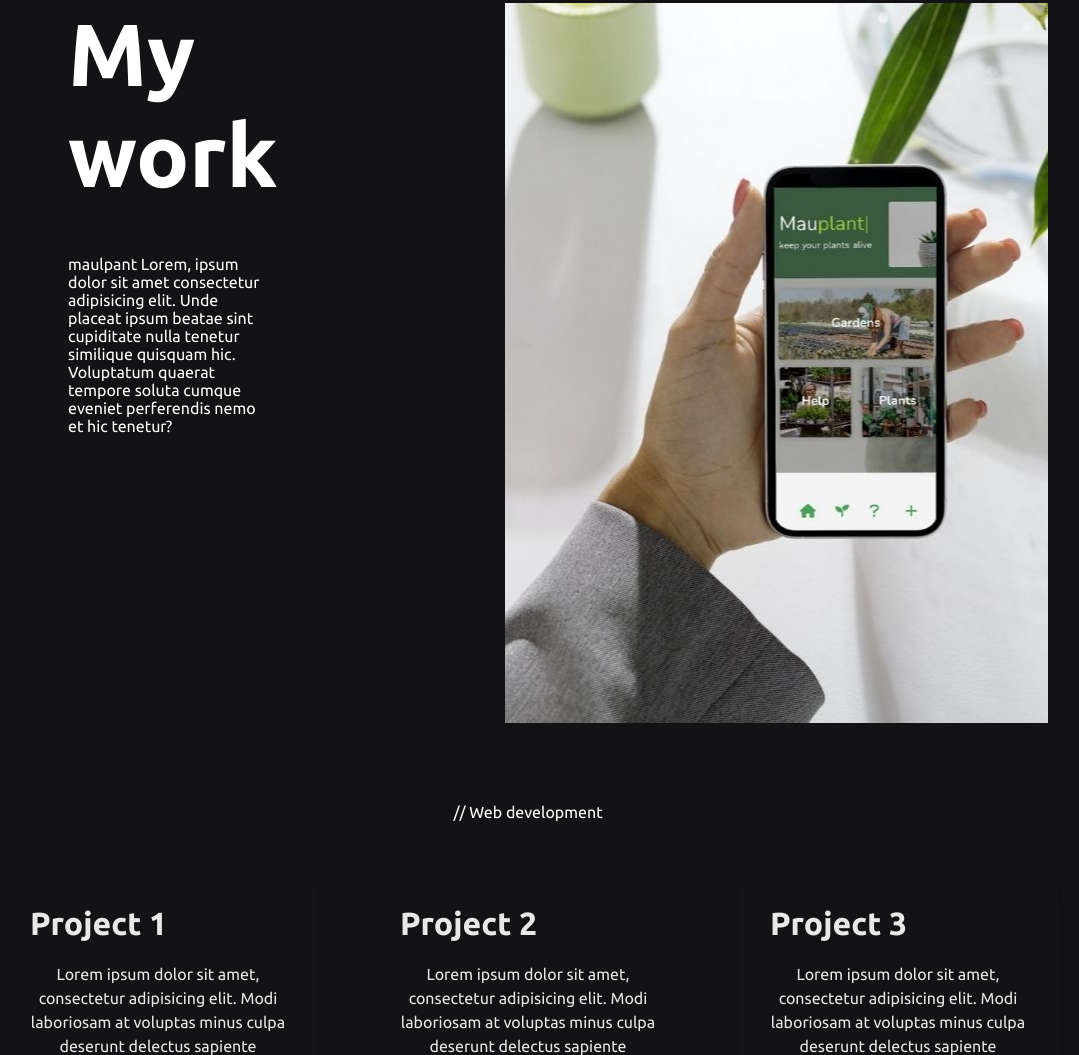
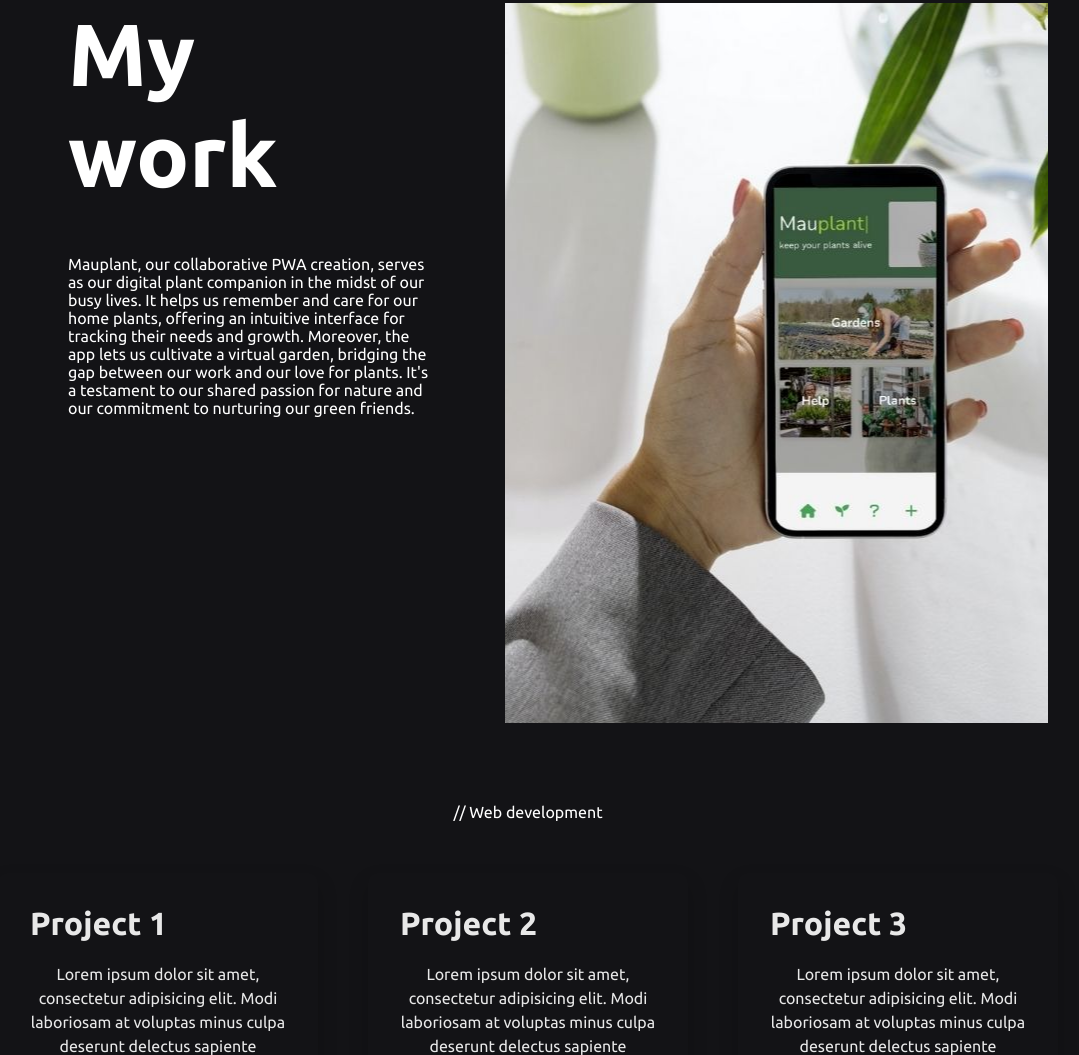
Before and after one commit to CedricSambat/Cs_Portfolio, a plain HTML site: page index.html in a window 1280 px wide. Shown: the part 1667-2722 px from the top of the page, without its empty margins (112-1191 px from the left). Drawn offline with nearby package versions, Linux system fonts and the light colour scheme; no server answers; animation ran at ten frames a second.

Commit message:
correction_text

```diff
--- a/css/style.css
+++ b/css/style.css
@@ -126,7 +126,7 @@ section {
 
   & p {
       margin-top: 50px;
-      width: 46%;
+      width: 85%;
       font-size: 2vh;
   }
 }
--- a/main.html
+++ b/index.html
@@ -84,7 +84,7 @@
             <div class="wrapper_2">
                 <div class="headinf">
                     <h1 data-aos="fade-right" data-aos-offset="200" data-aos-delay="50" data-aos-duration="1000">My<br>work</h1>
-                    <p data-aos="fade-right" data-aos-offset="200" data-aos-delay="50" data-aos-duration="1000">maulpant Lorem, ipsum dolor sit amet consectetur adipisicing elit. Unde placeat ipsum beatae sint cupiditate nulla tenetur similique quisquam hic. Voluptatum quaerat tempore soluta cumque eveniet perferendis nemo et hic tenetur?</p>
+                    <p data-aos="fade-right" data-aos-offset="200" data-aos-delay="50" data-aos-duration="1000">Mauplant, our collaborative PWA creation, serves as our digital plant companion in the midst of our busy lives. It helps us remember and care for our home plants, offering an intuitive interface for tracking their needs and growth. Moreover, the app lets us cultivate a virtual garden, bridging the gap between our work and our love for plants. It's a testament to our shared passion for nature and our commitment to nurturing our green friends.</p>
                 </div>
                 <div data-aos="fade-left" data-aos-offset="200" data-aos-delay="50" data-aos-duration="1000" class="img_project"></div>
             </div>
```
